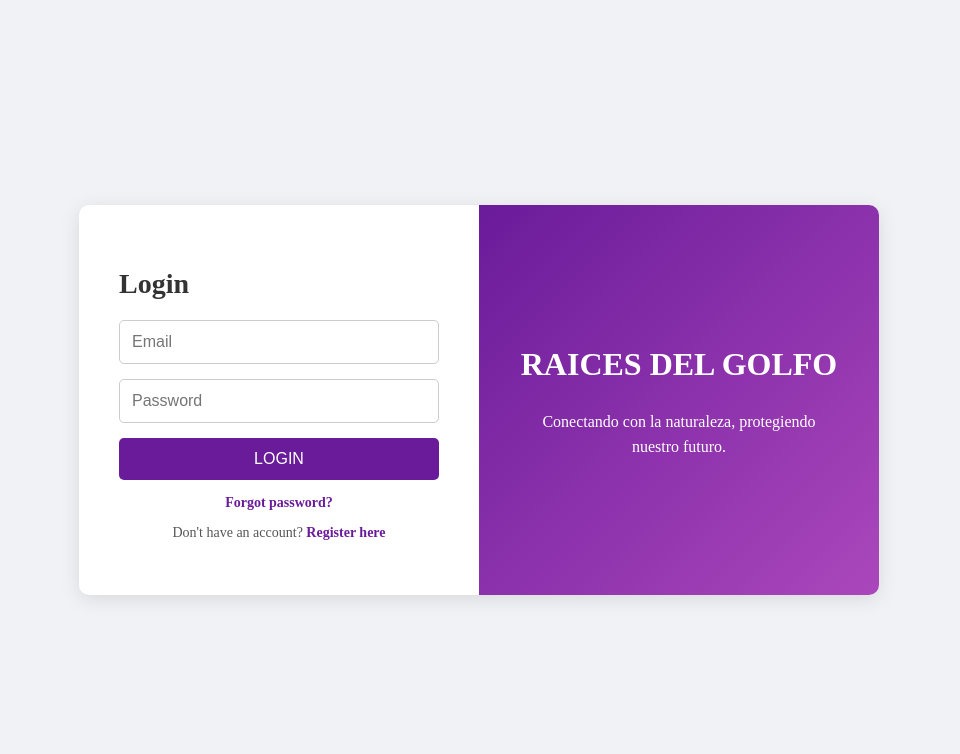
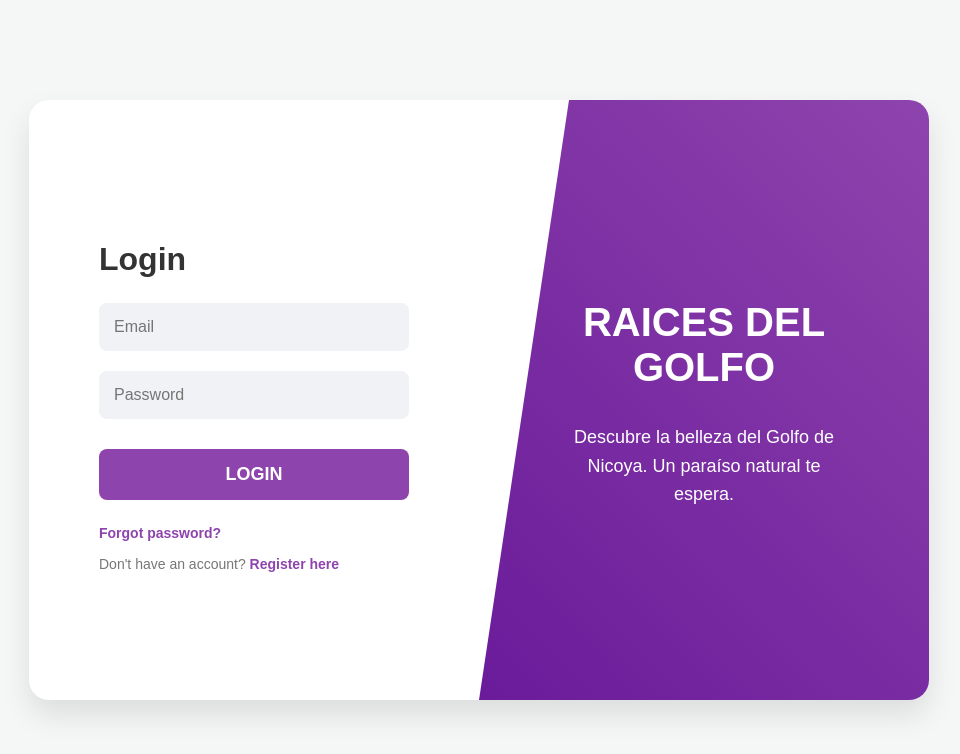
Before and after one commit to jorge-zuniga506/TRABAJO-FINAL, a React (Vite) app in the folder RAICES DEL GOLFO/: page /login in a window 1280 px wide. Shown: the top 754 px of the page, without its empty margins (161-1121 px from the left). Built offline with nearby package versions, Linux system fonts and the light colour scheme.

Commit message:
ootro diseño de login y registro

```diff
--- a/RAICES DEL GOLFO/src/components/LOGIN/Inicioseccion.jsx
+++ b/RAICES DEL GOLFO/src/components/LOGIN/Inicioseccion.jsx
@@ -1,46 +1,62 @@
-import { useState } from "react";
-import { loginUser } from "../../services/authService";
-import { useNavigate } from "react-router-dom";
+import React, { useState } from 'react';
+import { useNavigate, Link } from 'react-router-dom';
 
-export default function LoginForm() {
-  const [form, setForm] = useState({ email: "", password: "" });
-  const [show, setShow] = useState(false);
-  const navigate = useNavigate();
+const Inicioseccion = () => {
+    const [email, setEmail] = useState('');
+    const [password, setPassword] = useState('');
+    const [error, setError] = useState('');
+    const navigate = useNavigate();
 
-  const handleChange = (e) => {
-    setForm({ ...form, [e.target.name]: e.target.value });
-  };
+    const handleLogin = async (e) => {
+        e.preventDefault();
+        if (!email || !password) {
+            setError('Por favor, complete todos los campos.');
+            return;
+        }
+        try {
+            const response = await fetch(`http://localhost:5001/users?email=${email}&password=${password}`);
+            const users = await response.json();
 
-  const handleSubmit = async (e) => {
-    e.preventDefault();
+            if (users.length > 0) {
+                localStorage.setItem('user', JSON.stringify(users[0]));
+                navigate('/');
+            } else {
+                setError('El correo electrónico o la contraseña son incorrectos.');
+            }
+        } catch (err) {
+            setError('Ocurrió un error al iniciar sesión. Inténtelo de nuevo más tarde.');
+        }
+    };
 
-    const user = await loginUser(form.email, form.password);
+    return (
+        <div className="auth-form-container">
+            <h2>Login</h2>
+            {error && <p className="error-message">{error}</p>}
+            <form onSubmit={handleLogin}>
+                <input
+                    type="email"
+                    placeholder="Email"
+                    value={email}
+                    onChange={(e) => setEmail(e.target.value)}
+                    required
+                />
+                <input
+                    type="password"
+                    placeholder="Password"
+                    value={password}
+                    onChange={(e) => setPassword(e.target.value)}
+                    required
+                />
+                <button type="submit">LOGIN</button>
+            </form>
+            <div className="auth-options">
+                <a href="#">Forgot password?</a>
+                <p>
+                    Don't have an account? <Link to="/registro">Register here</Link>
+                </p>
+            </div>
+        </div>
+    );
+};
 
-    if (user) {
-      localStorage.setItem("user", JSON.stringify(user));
-      navigate("/restaurante");
-    } else {
-      alert("Datos incorrectos");
-    }
-  };
-
-  return (
-    <form className="form" onSubmit={handleSubmit}>
-      <input name="email" placeholder="Correo" onChange={handleChange} />
-
-      <div className="password-box">
-        <input
-          type={show ? "text" : "password"}
-          name="password"
-          placeholder="Contraseña"
-          onChange={handleChange}
-        />
-        <span onClick={() => setShow(!show)}>
-          {show ? "🙈" : "👁️"}
-        </span>
-      </div>
-
-      <button>Entrar</button>
-    </form>
-  );
-}
+export default Inicioseccion;
--- a/RAICES DEL GOLFO/src/components/REGISTRO/RegistroForm.jsx
+++ b/RAICES DEL GOLFO/src/components/REGISTRO/RegistroForm.jsx
@@ -1,36 +1,63 @@
-import { useState } from "react";
-import { registerUser } from "../../services/authService";
-import { useNavigate } from "react-router-dom";
+import React, { useState } from 'react';
+import { useNavigate, Link } from 'react-router-dom';
+import { registerUser } from '../../services/authService';
 
-export default function RegisterForm() {
-  const [form, setForm] = useState({
-    name: "",
-    email: "",
-    password: "",
-  });
+const RegistroForm = () => {
+    const [name, setName] = useState('');
+    const [email, setEmail] = useState('');
+    const [password, setPassword] = useState('');
+    const [error, setError] = useState('');
+    const navigate = useNavigate();
 
-  const navigate = useNavigate();
+    const handleRegister = async (e) => {
+        e.preventDefault();
+        if (!name || !email || !password) {
+            setError('Por favor, complete todos los campos.');
+            return;
+        }
+        try {
+            await registerUser({ name, email, password });
+            navigate('/login');
+        } catch (err) {
+            setError('Ocurrió un error al registrarse. Inténtelo de nuevo más tarde.');
+        }
+    };
 
-  const handleChange = (e) => {
-    setForm({ ...form, [e.target.name]: e.target.value });
-  };
+    return (
+        <div className="auth-form-container">
+            <h2>Registro</h2>
+            {error && <p className="error-message">{error}</p>}
+            <form onSubmit={handleRegister}>
+                <input
+                    type="text"
+                    placeholder="Nombre"
+                    value={name}
+                    onChange={(e) => setName(e.target.value)}
+                    required
+                />
+                <input
+                    type="email"
+                    placeholder="Email"
+                    value={email}
+                    onChange={(e) => setEmail(e.target.value)}
+                    required
+                />
+                <input
+                    type="password"
+                    placeholder="Password"
+                    value={password}
+                    onChange={(e) => setPassword(e.target.value)}
+                    required
+                />
+                <button type="submit">REGISTRARSE</button>
+            </form>
+            <div className="auth-options">
+                <p>
+                    ¿Ya tienes una cuenta? <Link to="/login">Inicia sesión aquí</Link>
+                </p>
+            </div>
+        </div>
+    );
+};
 
-  const handleSubmit = async (e) => {
-    e.preventDefault();
-
-    await registerUser(form);
-
-    alert("Registrado correctamente");
-    navigate("/");
-  };
-
-  return (
-    <form className="form" onSubmit={handleSubmit}>
-      <input name="name" placeholder="Name" onChange={handleChange} />
-      <input name="email" placeholder="Email" onChange={handleChange} />
-      <input name="password" placeholder="Password" onChange={handleChange} />
-
-      <button>REGISTER</button>
-    </form>
-  );
-}
+export default RegistroForm;
--- a/RAICES DEL GOLFO/src/pages/Login.jsx
+++ b/RAICES DEL GOLFO/src/pages/Login.jsx
@@ -1,69 +1,15 @@
-import React, { useState } from 'react';
-import { useNavigate, Link } from 'react-router-dom';
-import '../styles/Auth.css';
+import Inicioseccion from "../components/LOGIN/Inicioseccion";
+import { Link } from "react-router-dom";
+import "../styles/Auth.css";
 
 function Login() {
-  const [email, setEmail] = useState('');
-  const [password, setPassword] = useState('');
-  const [error, setError] = useState('');
-  const navigate = useNavigate();
-
-  const handleLogin = async (e) => {
-    e.preventDefault();
-    if (!email || !password) {
-      setError('Por favor, complete todos los campos.');
-      return;
-    }
-    try {
-      // Esta es una simulación de login. Idealmente, harías una llamada a tu backend.
-      const response = await fetch(`http://localhost:5001/users?email=${email}&password=${password}`);
-      const users = await response.json();
-
-      if (users.length > 0) {
-        // Simulación: guardar usuario en localStorage
-        localStorage.setItem('user', JSON.stringify(users[0]));
-        navigate('/'); // Redirige a la página de inicio si el login es exitoso
-      } else {
-        setError('El correo electrónico o la contraseña son incorrectos.');
-      }
-    } catch (err) {
-      setError('Ocurrió un error al iniciar sesión. Inténtelo de nuevo más tarde.');
-    }
-  };
-
   return (
     <div className="auth-page">
       <div className="auth-container">
-        <div className="auth-form-container">
-          <h2>Login</h2>
-          {error && <p className="error-message">{error}</p>}
-          <form onSubmit={handleLogin}>
-            <input
-              type="email"
-              placeholder="Email"
-              value={email}
-              onChange={(e) => setEmail(e.target.value)}
-              required
-            />
-            <input
-              type="password"
-              placeholder="Password"
-              value={password}
-              onChange={(e) => setPassword(e.target.value)}
-              required
-            />
-            <button type="submit">LOGIN</button>
-          </form>
-          <div className="auth-options">
-            <a href="#">Forgot password?</a>
-            <p>
-              Don't have an account? <Link to="/registro">Register here</Link>
-            </p>
-          </div>
-        </div>
+        <Inicioseccion />
         <div className="auth-info-container">
           <h1>RAICES DEL GOLFO</h1>
-          <p>Conectando con la naturaleza, protegiendo nuestro futuro.</p>
+          <p>Descubre la belleza del Golfo de Nicoya. Un paraíso natural te espera.</p>
         </div>
       </div>
     </div>
--- a/RAICES DEL GOLFO/src/pages/Registro.jsx
+++ b/RAICES DEL GOLFO/src/pages/Registro.jsx
@@ -1,68 +1,14 @@
-import React, { useState } from 'react';
-import { useNavigate, Link } from 'react-router-dom';
-import { registerUser } from '../services/authService';
-import '../styles/Auth.css';
+import RegistroForm from "../components/REGISTRO/RegistroForm";
+import "../styles/Auth.css";
 
 function Registro() {
-  const [name, setName] = useState('');
-  const [email, setEmail] = useState('');
-  const [password, setPassword] = useState('');
-  const [error, setError] = useState('');
-  const navigate = useNavigate();
-
-  const handleRegister = async (e) => {
-    e.preventDefault();
-    if (!name || !email || !password) {
-      setError('Por favor, complete todos los campos.');
-      return;
-    }
-    try {
-      await registerUser({ name, email, password });
-      navigate('/login'); // Redirige a la página de login si el registro es exitoso
-    } catch (err) {
-      setError('Ocurrió un error al registrarse. Inténtelo de nuevo más tarde.');
-    }
-  };
-
   return (
     <div className="auth-page">
       <div className="auth-container">
-        <div className="auth-form-container">
-          <h2>Registro</h2>
-          {error && <p className="error-message">{error}</p>}
-          <form onSubmit={handleRegister}>
-            <input
-              type="text"
-              placeholder="Nombre"
-              value={name}
-              onChange={(e) => setName(e.target.value)}
-              required
-            />
-            <input
-              type="email"
-              placeholder="Email"
-              value={email}
-              onChange={(e) => setEmail(e.target.value)}
-              required
-            />
-            <input
-              type="password"
-              placeholder="Password"
-              value={password}
-              onChange={(e) => setPassword(e.target.value)}
-              required
-            />
-            <button type="submit">REGISTRARSE</button>
-          </form>
-          <div className="auth-options">
-            <p>
-              ¿Ya tienes una cuenta? <Link to="/login">Inicia sesión aquí</Link>
-            </p>
-          </div>
-        </div>
+        <RegistroForm />
         <div className="auth-info-container">
           <h1>RAICES DEL GOLFO</h1>
-          <p>Conectando con la naturaleza, protegiendo nuestro futuro.</p>
+          <p>Descubre la belleza del Golfo de Nicoya. Un paraíso natural te espera.</p>
         </div>
       </div>
     </div>
--- a/RAICES DEL GOLFO/src/styles/Auth.css
+++ b/RAICES DEL GOLFO/src/styles/Auth.css
@@ -1,73 +1,104 @@
+
 /* Estilos generales para la página de autenticación */
 .auth-page {
     display: flex;
     justify-content: center;
     align-items: center;
     height: 100vh;
-    background-color: #f0f2f5;
+    background-color: #f4f7f6;
+    font-family: sans-serif;
 }
 
 .auth-container {
     display: flex;
-    background-color: white;
-    border-radius: 10px;
-    box-shadow: 0 4px 20px rgba(0, 0, 0, 0.1);
+    position: relative;
+    width: 900px;
+    height: 600px;
+    background-color: #ffffff;
+    border-radius: 20px;
+    box-shadow: 0 15px 30px rgba(0, 0, 0, 0.1);
     overflow: hidden;
-    width: 800px;
-    max-width: 90%;
 }
 
-/* Panel izquierdo (formulario) */
-.auth-form-container {
+/* El fondo diagonal morado */
+.auth-container::before {
+    content: '';
+    position: absolute;
+    top: 0;
+    right: 0;
+    bottom: 0;
+    width: 50%;
+    background: linear-gradient(-135deg, #8e44ad, #6a1b9a);
+    /* La magia de la diagonal con clip-path */
+    clip-path: polygon(20% 0, 100% 0, 100% 100%, 0% 100%);
+}
+
+.auth-form-container, .auth-info-container {
     flex: 1;
-    padding: 40px;
+    padding: 70px;
     display: flex;
     flex-direction: column;
     justify-content: center;
+    position: relative; /* Para que el contenido esté sobre el pseudo-elemento */
+    z-index: 2;
+}
+
+/* Lado Izquierdo: Formulario */
+.auth-form-container {
+    align-items: flex-start;
 }
 
 .auth-form-container h2 {
-    font-size: 28px;
-    margin-bottom: 20px;
+    font-size: 32px;
+    font-weight: 700;
     color: #333;
-    font-weight: 600;
+    margin-bottom: 25px;
 }
 
 .auth-form-container input {
     width: 100%;
-    padding: 12px;
-    margin-bottom: 15px;
-    border: 1px solid #ccc;
-    border-radius: 5px;
+    padding: 15px;
+    margin-bottom: 20px;
+    border: none;
+    background-color: #f0f2f5;
+    border-radius: 8px;
     font-size: 16px;
     box-sizing: border-box;
+    transition: box-shadow 0.3s;
+}
+
+.auth-form-container input:focus {
+    outline: none;
+    box-shadow: 0 0 0 2px #8e44ad;
 }
 
 .auth-form-container button {
     width: 100%;
-    padding: 12px;
-    background-color: #6a1b9a;
+    padding: 15px;
+    background-color: #8e44ad;
     color: white;
     border: none;
-    border-radius: 5px;
-    font-size: 16px;
+    border-radius: 8px;
+    font-size: 18px;
+    font-weight: 600;
     cursor: pointer;
     transition: background-color 0.3s;
+    margin-top: 10px;
 }
 
 .auth-form-container button:hover {
-    background-color: #4a148c;
+    background-color: #6a1b9a;
 }
 
 .auth-options {
-    margin-top: 15px;
+    margin-top: 25px;
     font-size: 14px;
-    color: #555;
-    text-align: center;
+    color: #777;
+    width: 100%;
 }
 
 .auth-options a {
-    color: #6a1b9a;
+    color: #8e44ad;
     text-decoration: none;
     font-weight: 600;
 }
@@ -76,32 +107,33 @@
     text-decoration: underline;
 }
 
-.error-message {
-    color: #d32f2f;
-    margin-bottom: 15px;
-    font-size: 14px;
+.auth-options p {
+    margin-top: 15px;
 }
 
-/* Panel derecho (informativo) */
+/* Lado Derecho: Información */
 .auth-info-container {
-    flex: 1;
-    background: linear-gradient(135deg, #6a1b9a, #ab47bc);
+    align-items: center;
+    text-align: center;
     color: white;
-    display: flex;
-    flex-direction: column;
-    justify-content: center;
-    align-items: center;
-    padding: 40px;
-    text-align: center;
 }
 
 .auth-info-container h1 {
-    font-size: 32px;
-    margin-bottom: 10px;
+    font-size: 40px;
     font-weight: 700;
+    margin-bottom: 15px;
 }
 
 .auth-info-container p {
-    font-size: 16px;
+    font-size: 18px;
     line-height: 1.6;
+    max-width: 90%;
 }
+
+.error-message {
+    color: #e74c3c;
+    margin-bottom: 15px;
+    font-size: 14px;
+    text-align: center;
+    width: 100%;
+}
```
